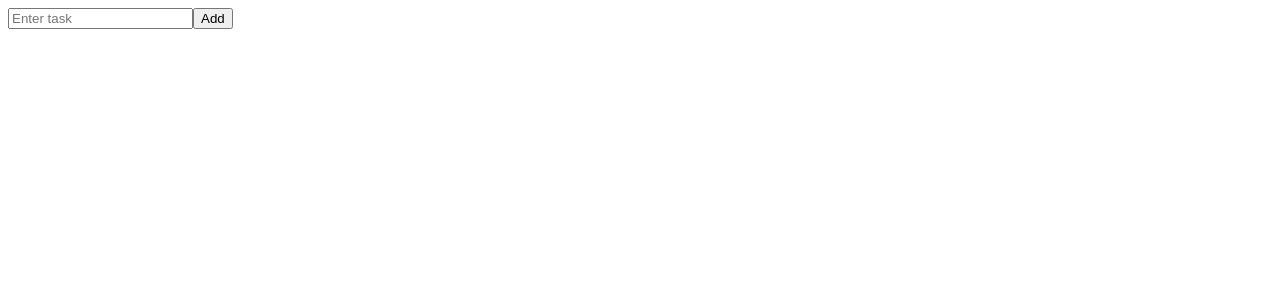
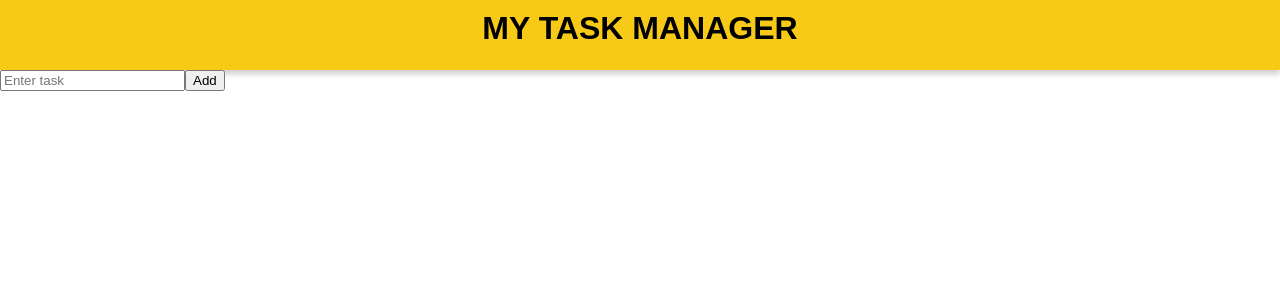
Before and after one commit to Majey/turbo-invention, a React (Vite) app: page / in a window 1280 px wide. Shown: the top 300 px of the page. Built offline with nearby package versions, Linux system fonts and the light colour scheme.

Commit message:
Add header and styling it

```diff
--- /dev/null
+++ b/src/App.css
@@ -0,0 +1,4 @@
+*{
+    margin: 0;
+    font-family: sans-serif;
+}
--- a/src/App.jsx
+++ b/src/App.jsx
@@ -1,7 +1,10 @@
 import Form from "./components/Form"
+import Header from "./components/Header";
+import "./App.css"
 
 function App() {
   return <div className="App">
+    <Header/>
     <Form></Form>
   </div>;
 }
--- /dev/null
+++ b/src/components/Header.jsx
@@ -0,0 +1,7 @@
+import styles from "./header.module.css"
+
+const Header = () => {
+  return <div className={styles.header}>MY TASK MANAGER</div>;
+};
+
+export default Header;
--- a/src/components/Task.jsx
+++ b/src/components/Task.jsx
@@ -1,5 +1,7 @@
+
+
 const Task = ({ task }) => {
-  return <h1>{task}</h1>;
+  return <h1 >{task}</h1>;
 };
 
 export default Task;
--- /dev/null
+++ b/src/components/header.module.css
@@ -0,0 +1,9 @@
+.header{
+    background-color: #f7ca18;
+    text-align: center;
+    font-weight: bold;
+    height: 50px;
+    padding: 10px;
+    font-size: 2em;
+    box-shadow: 0px 4px 6px rgba(0,0,0,0.2);
+}
```
